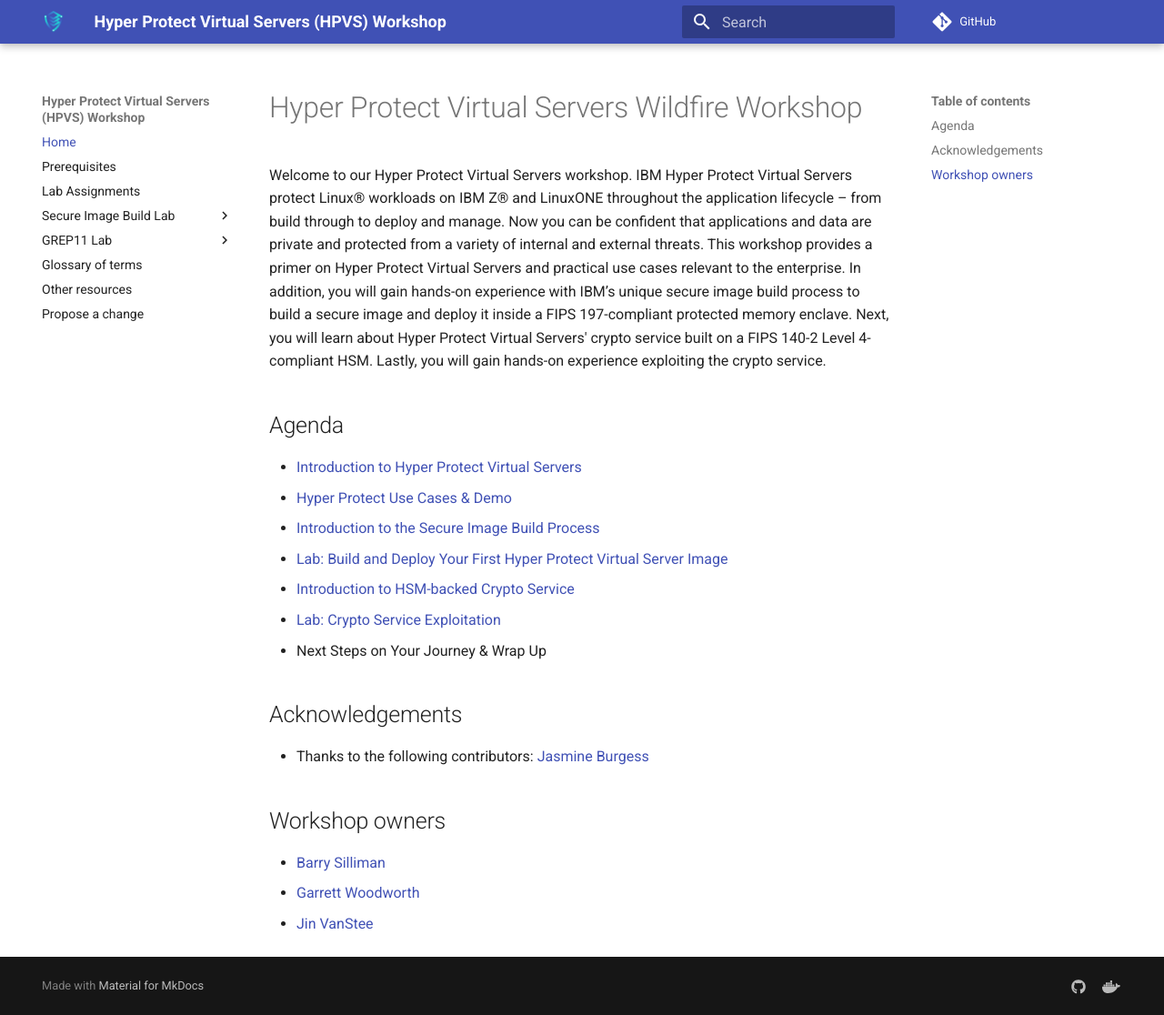
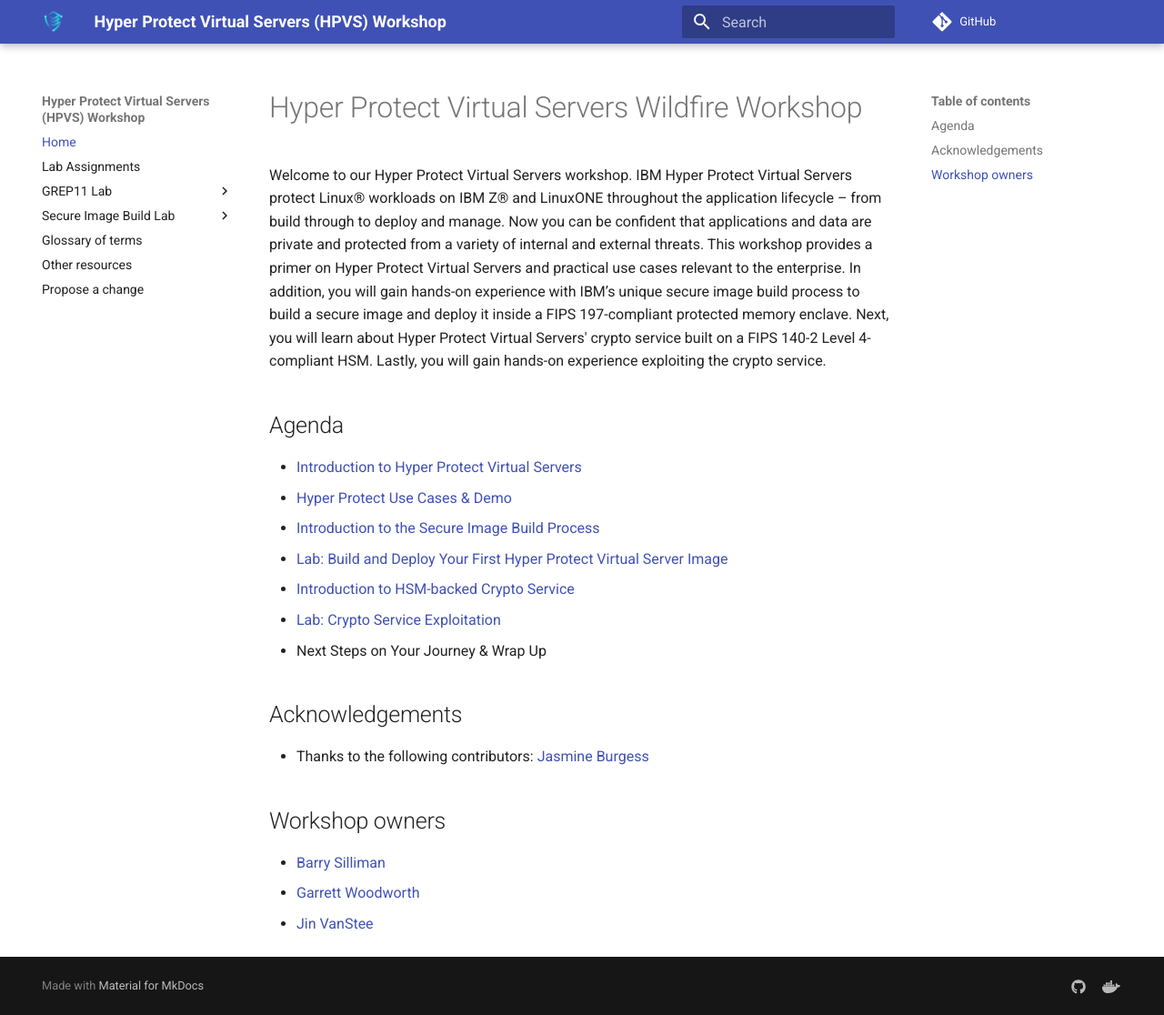
Before and after one commit to ibm-wsc/hyper-protect-virtual-servers-workshop, an MkDocs documentation site: the page built from docs/index.md, in a window 1280 px wide and 1116 px high. Shown: the whole window at 91% size. Built offline with MkDocs 1.6.1 and Material for MkDocs 9.7.7, drawn with Linux system fonts in a browser that asks for light colours; comment, search, counter and statistics services are not loaded; part of the change alters nothing that is shown.

Commit message:
changed navigation menu

```diff
--- a/mkdocs.yml
+++ b/mkdocs.yml
@@ -3,16 +3,7 @@ repo_url: https://github.com/ibm-wsc/hyper-protect-virtual-servers-workshop
 edit_uri: edit/master/docs
 nav:
     - Home: index.md
-    - Prerequisites: prerequisites.md
     - Lab Assignments: assignment.md
-    - Secure Image Build Lab:
-      - Hyper Protect Virtual Servers (HPVS) Lab Process Overview: securebuild-lab/overview.md
-      - Configuring your Environment: securebuild-lab/securebuild-setup.md
-      - Create your HPVS Secure Build Server: securebuild-lab/create-server.md
-      - Securely Build your Application: securebuild-lab/build.md
-      - Deploy your Securely Built Application as a Hyper Protect Virtual Server: securebuild-lab/deploy-app.md
-      - Welcome to the Secure Bitcoin Wallet on IBM LinuxONE: securebuild-lab/bitcoin_wallet.md
-      - Clean up your Environment: securebuild-lab/cleanup.md
     - GREP11 Lab:
       - Lab overview: grep11-lab/overview.md
       - How to set up a GREP11 server: grep11-lab/grep11-setup.md
@@ -24,6 +15,15 @@ nav:
         - Exercise 2 (Encryption and Decryption): grep11-lab/lab-exercise2.md
         - Exercise 3 (Sign and Verify): grep11-lab/lab-exercise3.md
         - Exercise 4 (Wrap and Unwrap Key): grep11-lab/lab-exercise4.md
+    - Secure Image Build Lab:
+      - Prerequisites: prerequisites.md
+      - Hyper Protect Virtual Servers (HPVS) Lab Process Overview: securebuild-lab/overview.md
+      - Configuring your Environment: securebuild-lab/securebuild-setup.md
+      - Create your HPVS Secure Build Server: securebuild-lab/create-server.md
+      - Securely Build your Application: securebuild-lab/build.md
+      - Deploy your Securely Built Application as a Hyper Protect Virtual Server: securebuild-lab/deploy-app.md
+      - Welcome to the Secure Bitcoin Wallet on IBM LinuxONE: securebuild-lab/bitcoin_wallet.md
+      - Clean up your Environment: securebuild-lab/cleanup.md
     - Glossary of terms: glossary.md
     - Other resources: resources.md
     - Propose a change: proposechange.md
```
